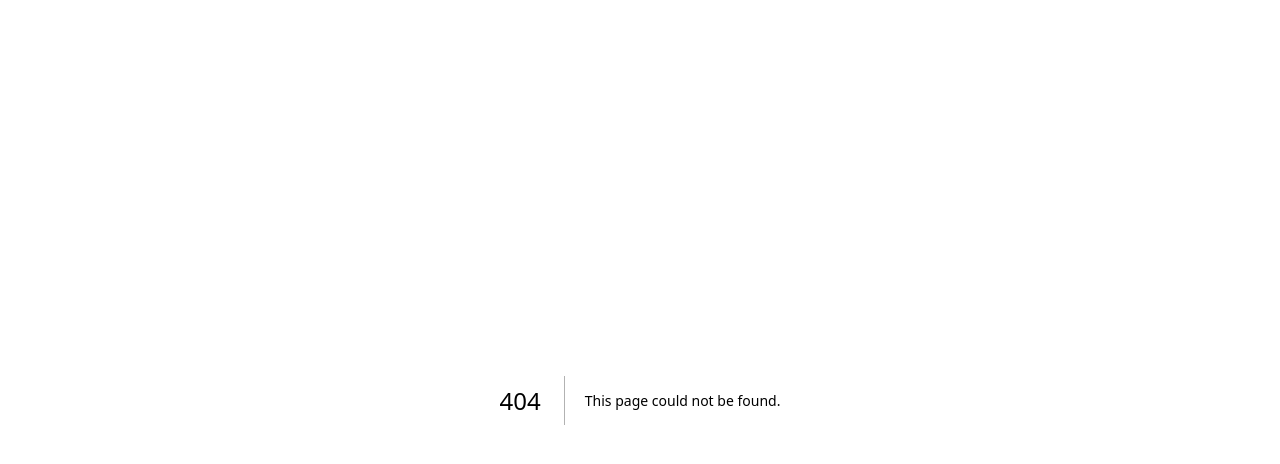
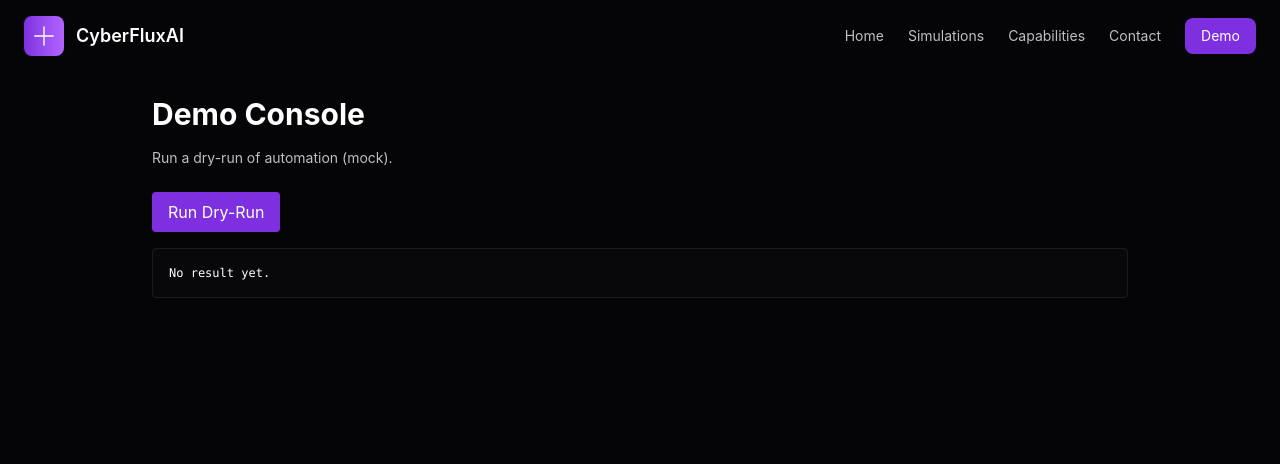
Before and after one commit to syedomar1/cyberfluxai, a Next.js app in the folder frontend/: page /demo in a window 1280 px wide. Before the commit this address had no page. Shown: the top 464 px of the page. Built offline with nearby package versions, Linux system fonts and the light colour scheme.

Commit message:
Added demo page

```diff
--- /dev/null
+++ b/frontend/pages/demo.jsx
@@ -0,0 +1,31 @@
+import Navbar from "@/components/Navbar";
+import { useState } from "react";
+import axios from "axios";
+
+export default function Demo() {
+  const [actionResp, setActionResp] = useState(null);
+
+  const runDryRun = async () => {
+    setActionResp("Running dry-run…");
+    try {
+      const r = await axios.post("/api/action-bench", { test: "dry-run-123", detail: "quarantine host" });
+      setActionResp(JSON.stringify(r.data, null, 2));
+    } catch (e) {
+      setActionResp("Error: " + (e.message || "unknown"));
+    }
+  };
+
+  return (
+    <div className="min-h-screen bg-[#050508] text-white">
+      <Navbar />
+      <main className="max-w-5xl mx-auto px-6 py-24">
+        <h1 className="text-3xl font-bold mb-4">Demo Console</h1>
+        <p className="text-sm text-[#bfbfbf] mb-6">Run a dry-run of automation (mock).</p>
+        <div className="space-y-4">
+          <button onClick={runDryRun} className="px-4 py-2 rounded bg-[#7e30e1]">Run Dry-Run</button>
+          <pre className="p-4 rounded bg-[#08080b] border border-[#1b1b1b] text-xs">{actionResp || "No result yet."}</pre>
+        </div>
+      </main>
+    </div>
+  );
+}
```
